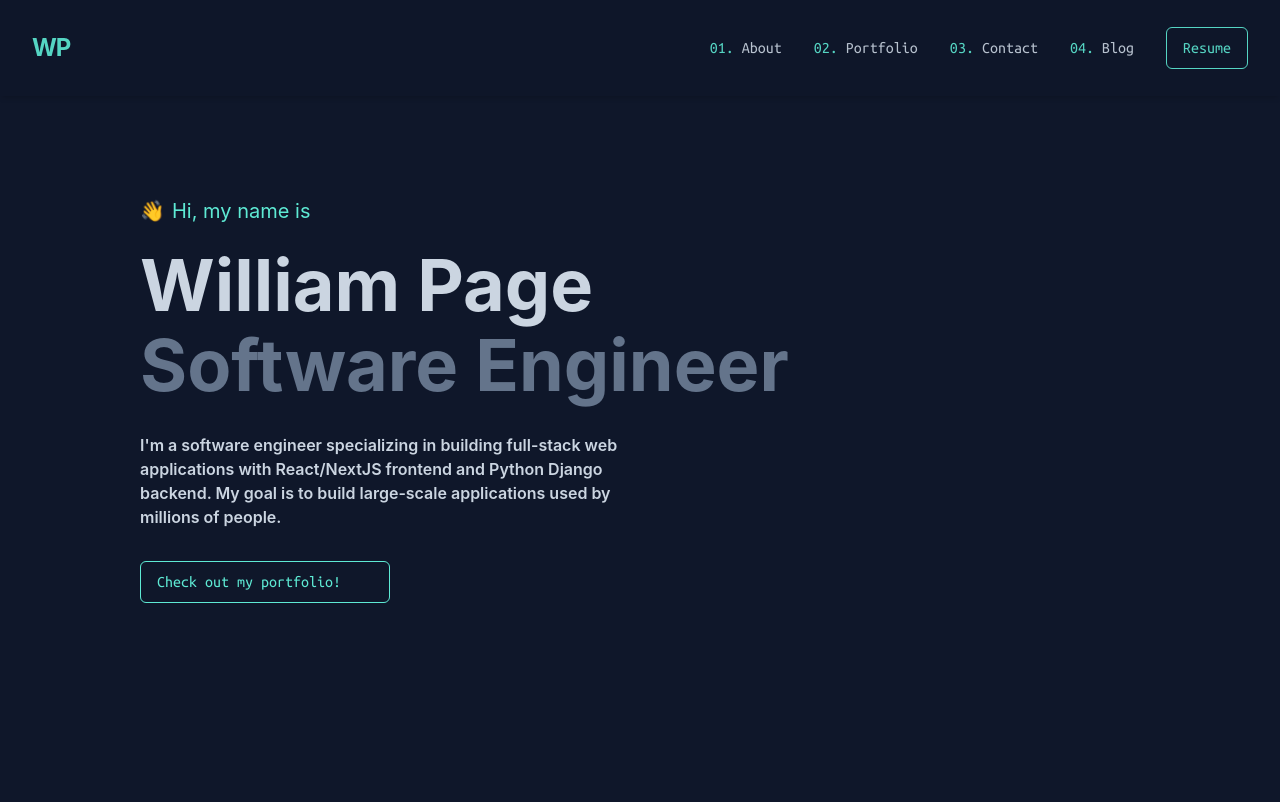
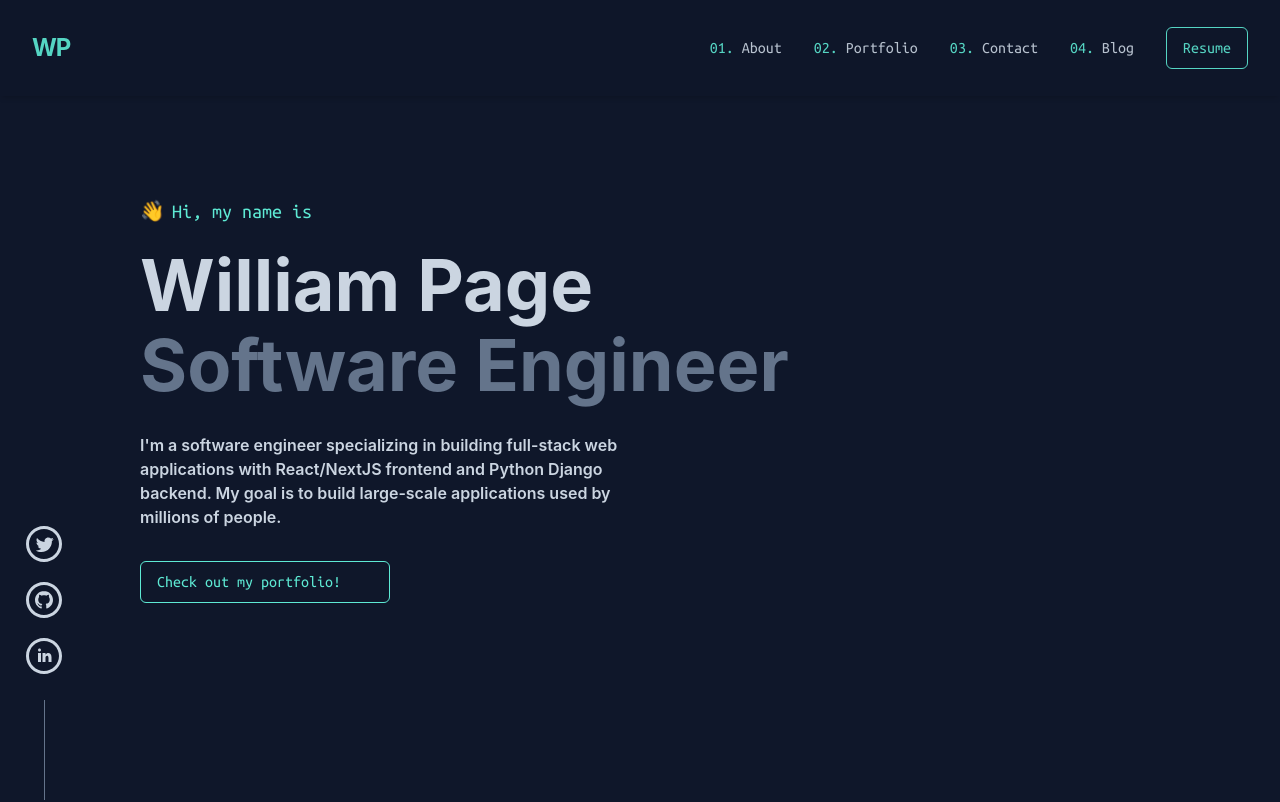
Before and after one commit to willp11/personal-website-v2, a Next.js app: page / in a window 1280 px wide. Shown: the top 802 px of the page. Built offline with nearby package versions, Linux system fonts and the light colour scheme.

Commit message:
added media links

```diff
--- a/components/header.tsx
+++ b/components/header.tsx
@@ -41,7 +41,7 @@ export default function Header({menuItems, setShowMobileNav}: {menuItems: string
 
     return (
         <div className={divClass}>
-            <div className="w-full max-w-[1536px] mx-auto flex justify-between items-center py-4 px-8">
+            <div className="w-full mx-auto flex justify-between items-center py-4 px-8">
                 {logo}
 
                 <Nav menuItems={menuItems} active={active} />
--- a/components/hero.tsx
+++ b/components/hero.tsx
@@ -30,7 +30,7 @@ export default function Hero() {
     return (
         <div className="w-full h-[100vh] flex justify-center items-center">
             <div className="w-full max-w-[1000px]">
-                <p className={myNameIsClass} style={{transitionDelay: '200ms'}}><span className="absolute animate-waving-hand">&#128075;</span><span className="pl-8"> Hi, my name is</span></p>
+                <p className={myNameIsClass} style={{transitionDelay: '200ms', fontFamily: "Ubuntu-Mono"}}><span className="absolute animate-waving-hand">&#128075;</span><span className="pl-8"> Hi, my name is</span></p>
                 <h1 className={nameClass} style={{transitionDelay: '400ms'}}>William Page</h1>
                 <h2 className={jobClass} style={{transitionDelay: '600ms'}}>Software Engineer</h2>
                 <p className={paraClass} style={{transitionDelay: '800ms'}}>I'm a software engineer specializing in building full-stack web applications with React/NextJS frontend and Python Django backend. My goal is to build large-scale applications used by millions of people.</p>
--- a/components/layout.tsx
+++ b/components/layout.tsx
@@ -2,6 +2,7 @@ import React from "react";
 import Header from "./header";
 import { useState } from "react";
 import MobileNav from "./mobileNav";
+import MediaSideLinks from "./mediaSideLinks";
 
 const menuItems = [
     "About",
@@ -22,6 +23,7 @@ export default function Layout({children}: {children: React.ReactNode}) {
             <div className="max-w-[1536px] mx-auto px-8">
                 {children}
             </div>
+            <MediaSideLinks />
         </div>
     )
 }
--- /dev/null
+++ b/components/mediaSideLinks.tsx
@@ -0,0 +1,14 @@
+import GithubLogo from "./logos/githubLogo";
+import TwitterLogo from "./logos/twitterLogo";
+import LinkedinLogo from "./logos/linkedinLogo";
+
+export default function MediaSideLinks() {
+    return (
+        <div className="hidden sm:fixed sm:bottom-0 sm:left-8 sm:flex sm:flex-col sm:items-center sm:justify-center">
+            <TwitterLogo size="medium" />
+            <span className="sm:my-6 xl:my-8"><GithubLogo size="medium" /></span>
+            <span className="sm:mb-6 xl:mb-8"><LinkedinLogo size="medium" /></span>
+            <div className="w-[1px] h-[70px] xl:h-[100px] bg-slate-500"></div>
+        </div>
+    )
+}
--- a/components/observer.tsx
+++ b/components/observer.tsx
@@ -14,7 +14,6 @@ export default function Observer({children}: {children: React.ReactNode}) {
     const callbackFunction = (entries: any) => {
         const [ entry ] = entries;
         if (entry.isIntersecting) setIsVisible(true);
-        console.log(entry)
     }
 
     useEffect(()=>{
```
